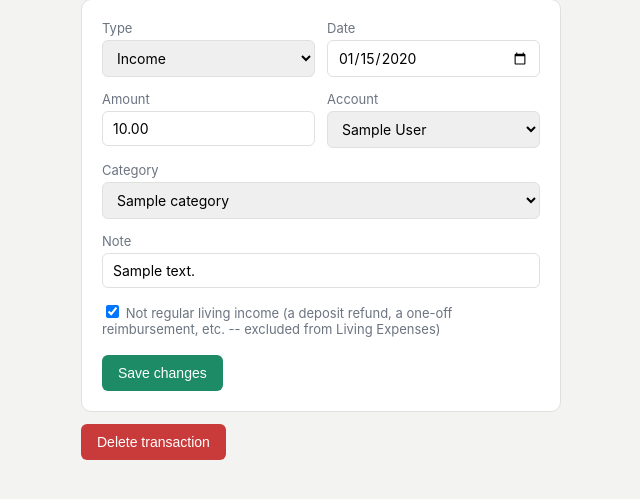
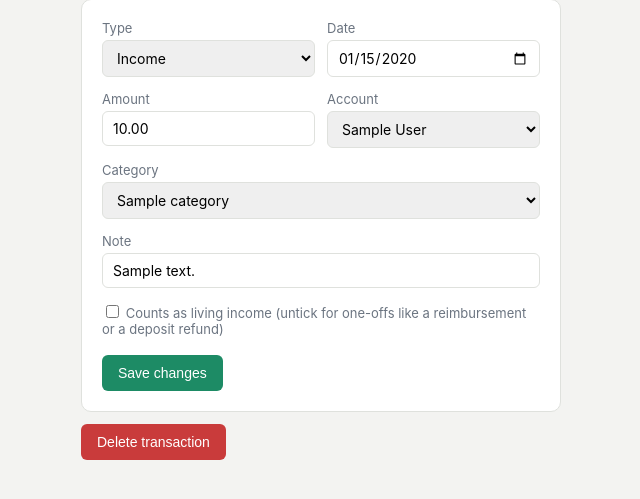
Before and after one commit to SpagetBakemono/Personal-Expense-Tracker, a FastAPI app: page /transactions/1/edit in a window 1280 px wide. Shown: the part 132-631 px from the top of the page, without its empty margins (143-783 px from the left). Run offline with FastAPI, Linux system fonts and the light colour scheme; tables that the repository leaves empty hold one stand-in row (values such as "Sample post").

Commit message:
Word the living checkbox positively: ticked = counts as living
It read "Not a living expense/income", so ticking meant excluded --
unticking the BCG reimbursement to mean "not living" put it into living
income instead. Now it's "Counts as living ..." (ticked by default),
stored inverted as exclude_from_living.

Co-Authored-By: Claude Opus 5.5 <noreply@anthropic.com>

```diff
--- a/app/templates/_transaction_form.html
+++ b/app/templates/_transaction_form.html
@@ -64,7 +64,10 @@
   </div>
 
   <div id="exclude_from_living_field">
-    <label><input type="checkbox" name="exclude_from_living" value="1" {{ "checked" if txn and txn.exclude_from_living else "" }} style="width:auto;display:inline-block;" /> <span id="exclude_from_living_label">Not a living expense (tuition, a deposit, etc. -- excluded from Living Expenses)</span></label>
+    {# Positive wording on purpose: "tick = counts as living". It used to
+       be a "Not a living ..." box, and unticking it to mean "not living"
+       did the opposite. Stored inverted as exclude_from_living. #}
+    <label><input type="checkbox" name="counts_as_living" value="1" {{ "" if txn and txn.exclude_from_living else "checked" }} style="width:auto;display:inline-block;" /> <span id="exclude_from_living_label">Counts as a living expense</span></label>
   </div>
 
   <button type="submit">{{ "Save changes" if txn else "Save" }}</button>
@@ -85,8 +88,8 @@ function toggleFields() {
   document.getElementById('reimbursable_field').style.display = (type === 'expense') ? 'block' : 'none';
   document.getElementById('exclude_from_living_field').style.display = (type === 'transfer') ? 'none' : 'block';
   document.getElementById('exclude_from_living_label').textContent = (type === 'income')
-    ? 'Not regular living income (a deposit refund, a one-off reimbursement, etc. -- excluded from Living Expenses)'
-    : 'Not a living expense (tuition, a deposit, etc. -- excluded from Living Expenses)';
+    ? 'Counts as living income (untick for one-offs like a reimbursement or a deposit refund)'
+    : 'Counts as a living expense (untick for one-offs like tuition or a deposit)';
 }
 toggleFields();
 </script>
```
Also changed, not shown: app/routers/transactions.py (+6 -4 lines).
